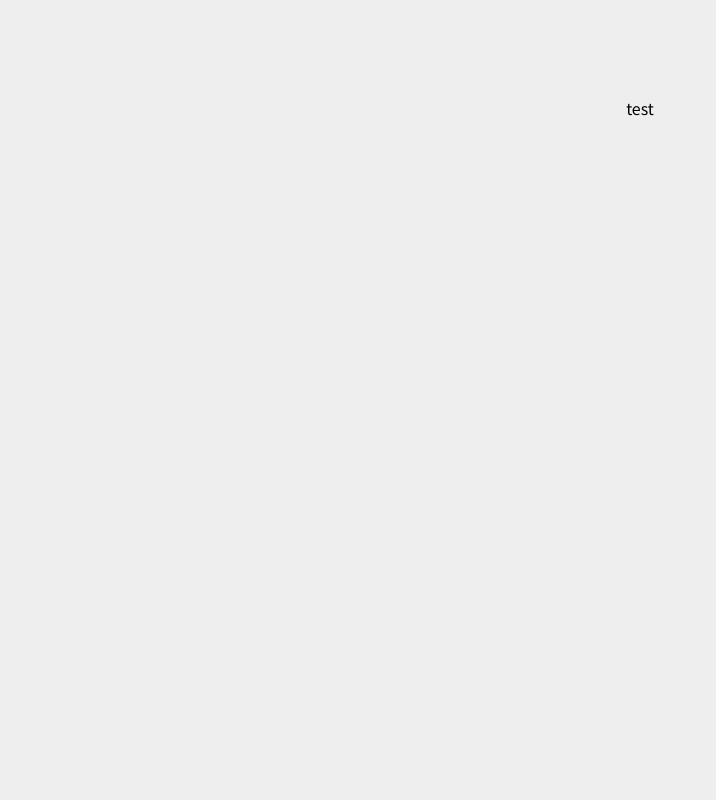
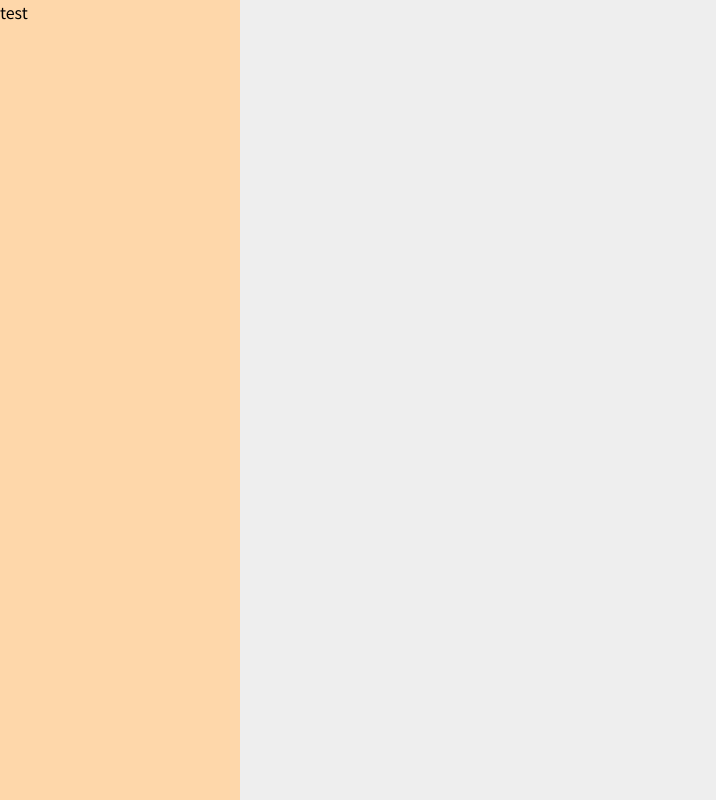
Before and after one commit to DevMinsuKim/web-portfolio, a Next.js app: page / in a window 1280 px wide. Shown: the whole page, without its empty margins (0-716 px from the left). Built offline with nearby package versions, Linux system fonts and the light colour scheme.

Commit message:
Feat: SideBar 배치 및 Globals.css 초기 설정

```diff
--- a/src/app/globals.css
+++ b/src/app/globals.css
@@ -15,6 +15,21 @@
 }
 
 body {
+  margin: 0;
   color: rgb(var(--foreground-rgb));
   background: rgb(var(--background-rgb));
 }
+
+*,
+*::before,
+*::after {
+  box-sizing: border-box;
+}
+
+h1,
+h2,
+h3,
+p {
+  margin: 0;
+  padding: 0;
+}
--- a/src/app/page.tsx
+++ b/src/app/page.tsx
@@ -3,8 +3,9 @@ import Image from "next/image";
 
 export default function Home() {
   return (
-    <main className="flex min-h-screen flex-col items-center justify-between p-24">
+    <main className="flex">
       <SideBar />
+      <div className="ml-[240px]"></div>
     </main>
   );
 }
--- a/src/components/sideBar/SideBar.tsx
+++ b/src/components/sideBar/SideBar.tsx
@@ -1,3 +1,9 @@
 export default function SideBar() {
-  return <>test</>;
+  return (
+    <aside className="fixed top-0 left-0 max-w-[240px] min-w-[240px] h-screen bg-orange-200 overflow-y-auto">
+      <ul>
+        <li>test</li>
+      </ul>
+    </aside>
+  );
 }
```
